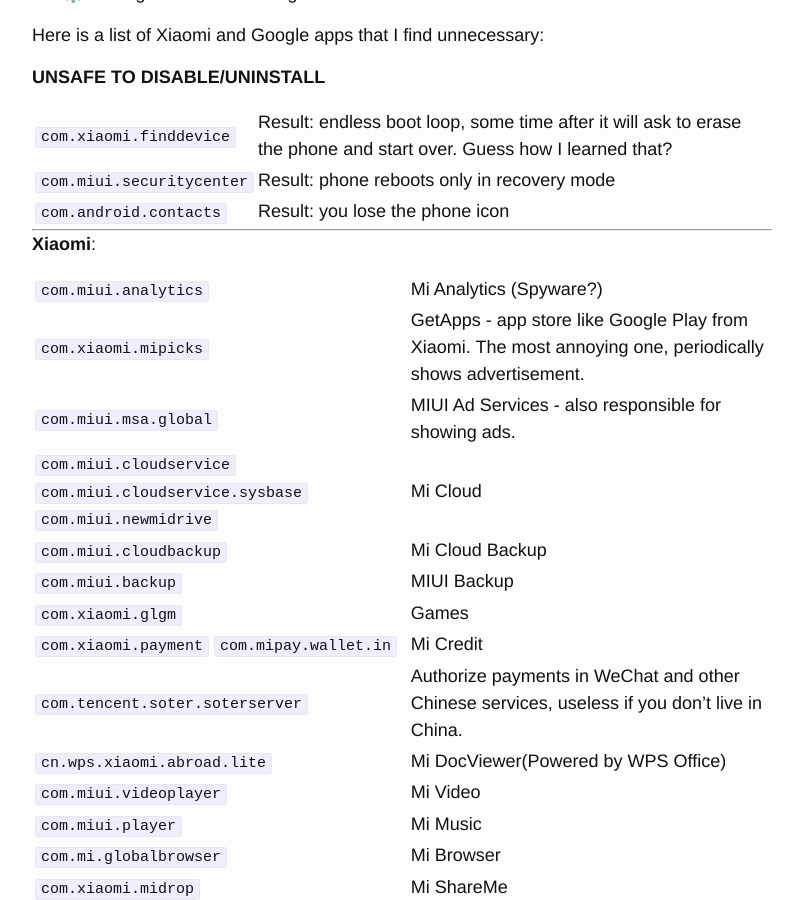
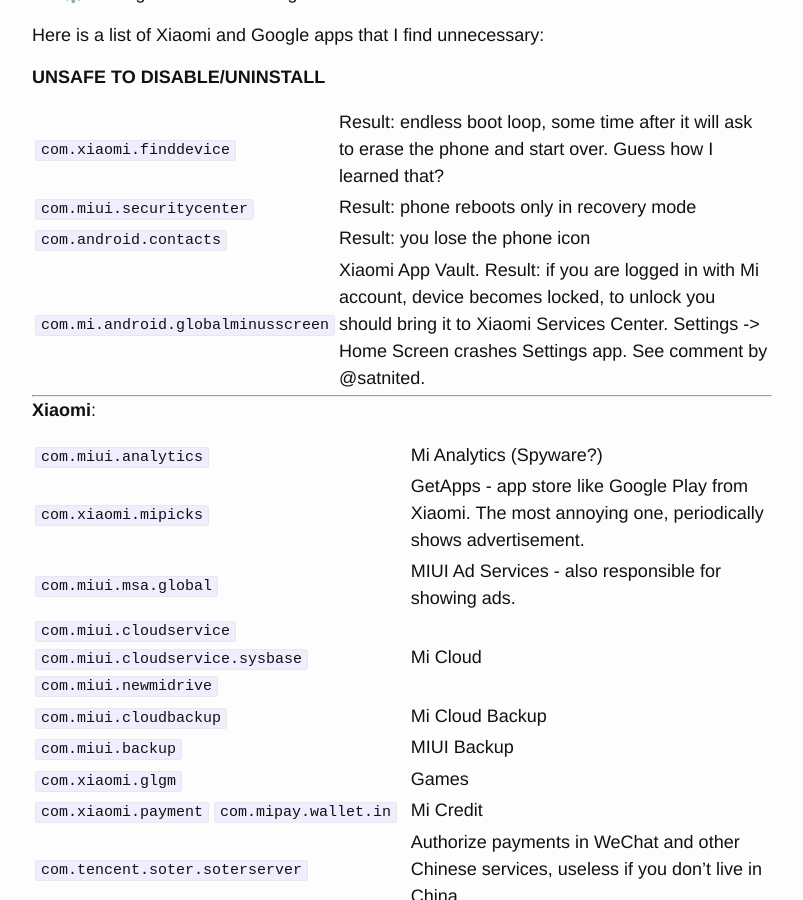
Before and after one commit to selivan/selivan.github.io, a Jekyll site: the page built from _posts/2020-02-25-removing-bloatware-from-xiaomi-miui-android.md, in a window 1280 px wide and 900 px high, scrolled down 1929 px. Shown: the whole window, without its empty margins (238-1041 px from the left). Built offline with Jekyll 4.4.1, drawn with Linux system fonts in a browser that asks for light colours; some of the changed text lies outside the part shown.

Commit message:
update article

```diff
--- a/_posts/2020-02-25-removing-bloatware-from-xiaomi-miui-android.md
+++ b/_posts/2020-02-25-removing-bloatware-from-xiaomi-miui-android.md
@@ -8,7 +8,7 @@
 
 **UPDATE 2020-05-09**: Added SIM Toolkit description.
 **UPDATE 2020-07-04** Added some apps, thanks to @thecrazyblack.
-**UPDATE 2020-11-23** Updated list of apps, thanks to new comments by @toast254, @swiesmann, @MarcelloDM.
+**UPDATE 2020-11-23** Updated list of apps, thanks to new comments by @toast254, @swiesmann, @MarcelloDM, @satnited.
 
 Xiaomi phones have impressive parameters for given price, but they come with a lot of unnecessary software. It eats battery and memory, sometimes shows annoying advertisement, and may have security issues. You can not uninstall this pre-installed apps like usual ones, and you can not even disable them from settings like in earlier Android versions.
 
@@ -65,6 +65,7 @@
 | `com.xiaomi.finddevice` | Result: endless boot loop, some time after it will ask to erase the phone and start over. Guess how I learned that? |
 | `com.miui.securitycenter` | Result: phone reboots only in recovery mode |
 | `com.android.contacts` | Result: you lose the phone icon |
+| `com.mi.android.globalminusscreen` | Xiaomi App Vault. Result: if you are logged in with Mi account, device becomes locked, to unlock you should bring it to Xiaomi Services Center. Settings -> Home Screen crashes Settings app. See comment by @satnited. |
 
 ---
 **Xiaomi**:
```
